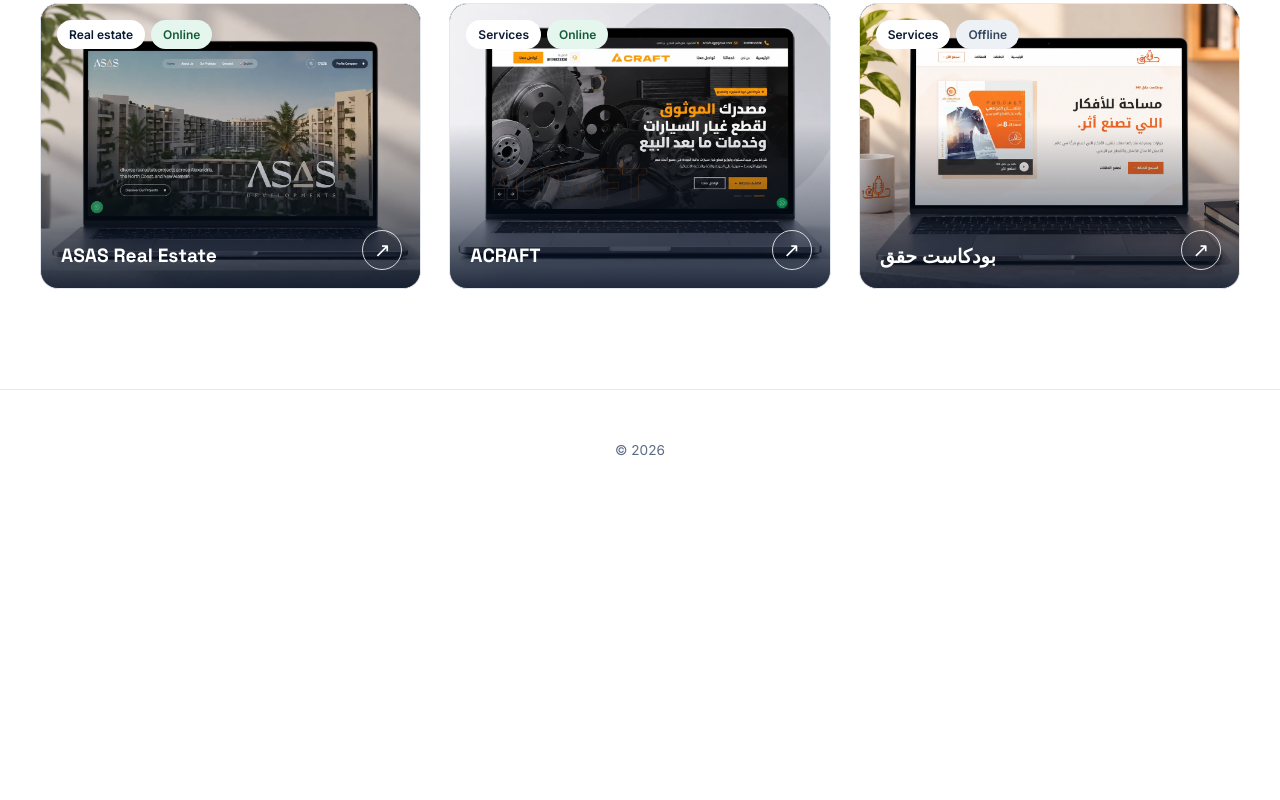
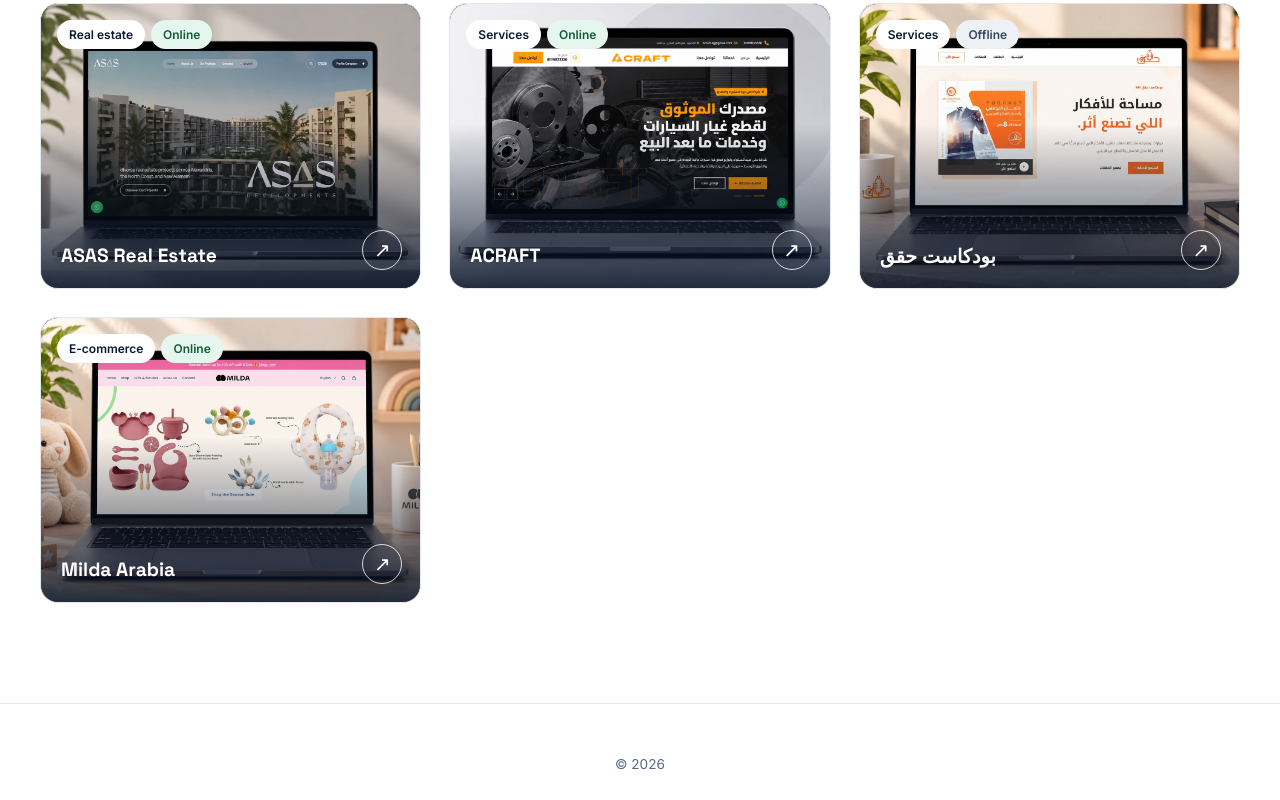
Before and after one commit to Mu-abdo/mhmd-portfolio, a plain HTML site: page index.html in a window 1280 px wide. Shown: the part 2284-3084 px from the top of the page. Before the commit the page ends 2794 px from the top, so only its background shows below. Drawn offline with Linux system fonts and the light colour scheme.

Commit message:
Add Milda Arabia project

```diff
--- a/index.html
+++ b/index.html
@@ -174,6 +174,10 @@
       <img src="img/haqqaq-podcast.webp" alt="">
       <span class="card__label">بودكاست حقق</span>
     </a>
+    <a class="card" data-category="ecommerce" href="https://www.mildaarabia.com/" target="_blank" rel="noopener">
+      <img src="img/milda-arabia.webp" alt="">
+      <span class="card__label">Milda Arabia</span>
+    </a>
   </div>
 
   <p class="work__empty" role="status" hidden>No projects in this category yet.</p>
--- a/script.js
+++ b/script.js
@@ -22,7 +22,8 @@ const projects = {
   'solistarealestate.com': ['A real estate website for Solista, presenting the business and its property offering with a visual focus on real estate.', 'Real estate website'],
   'asasegy.com': ['A website for ASAS Real Estate, showcasing the company and its property development offering.', 'Property showcase'],
   'acraft-eg.com': ['An Arabic automotive website for ACRAFT, using vehicle imagery and a clear presentation to introduce the business and its automotive offering.', 'Automotive website'],
-  'mu-abdo.github.io': ['An Arabic website for بودكاست حقق, presenting the podcast through a dedicated web page.', 'Podcast website']
+  'mu-abdo.github.io': ['An Arabic website for بودكاست حقق, presenting the podcast through a dedicated web page.', 'Podcast website'],
+  'mildaarabia.com': ['An online store for Milda Arabia, presenting a collection of baby products.', 'Online store']
 };
 const matches = filter => card => filter === 'all' || card.dataset.category === filter;
 
```
Also changed, not shown: img/milda-arabia.webp (added).
